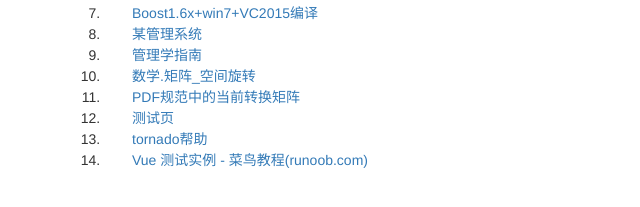
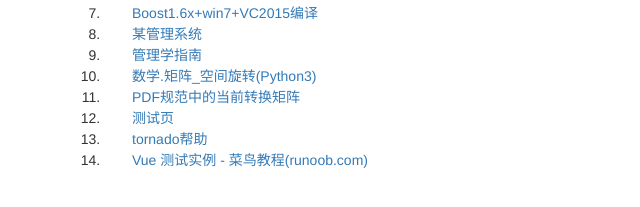
Before and after one commit to yaoyu/yaoyu.github.io, a plain HTML site: page index.html in a window 1280 px wide. Shown: the part 217-424 px from the top of the page, 0-640 px from the left. Drawn offline with nearby package versions, Linux system fonts and the light colour scheme.

Commit message:
数学.矩阵.空间旋转(Python)

```diff
--- a/index.html
+++ b/index.html
@@ -31,7 +31,7 @@
 <li><a href="boost1_6_win7_vs2015.html">Boost1.6x+win7+VC2015编译</a></li>
 <li><a href="bootstrap_s01.html">某管理系统</a></li>
 <li><a href="management.html">管理学指南</a></li>
-<li><a href="math/math_matrix_rotate.html">数学.矩阵_空间旋转</a></li>
+<li><a href="math/math_matrix_rotate.html">数学.矩阵_空间旋转(Python3)</a></li>
 <li><a href="pdf.html">PDF规范中的当前转换矩阵</a></li>
 <li><a href="test.html">测试页</a></li>
 <li><a href="tornado.html">tornado帮助</a></li>
```
